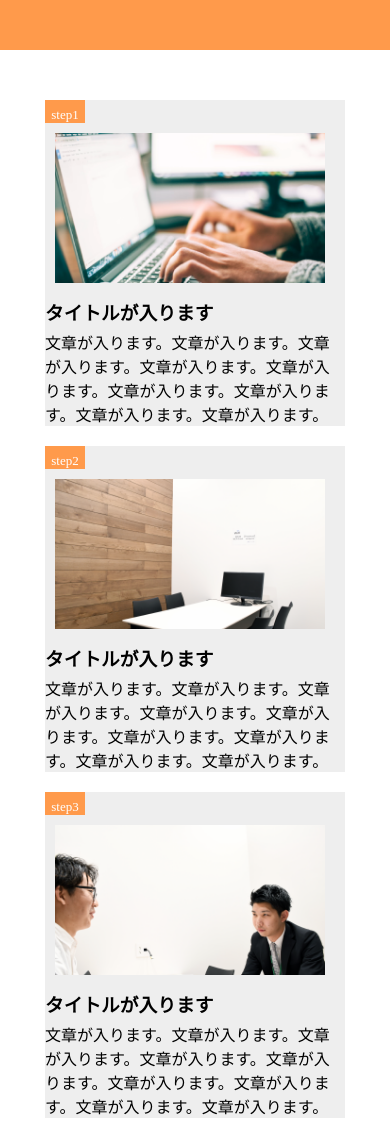
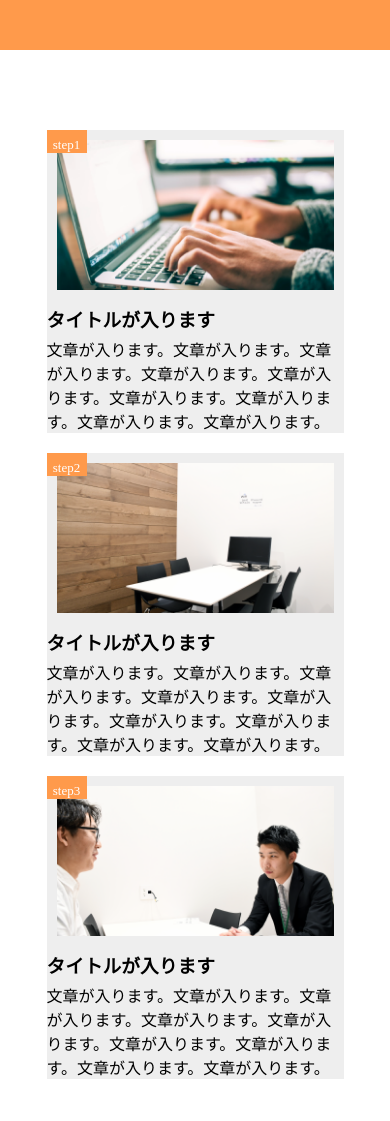
Before and after one commit to ochiryosuke/kadai1, a plain HTML site: page index.html in a window 390 px wide. Shown: the top 1121 px of the page. Drawn offline with Linux system fonts and the light colour scheme.

Commit message:
[Fixed] 余白修正と無駄なクラス指定の排除

```diff
--- a/index.html
+++ b/index.html
@@ -10,33 +10,27 @@
 
   <main>
     <div class="contents-box">
-      <div class="step-box">
         <div class="stepnum-box">
           <p class="step-text">step1</p>
         </div>
-      </div>
         <div class="step-image1"></div>
         <h3>タイトルが入ります</h3>
         <p>文章が入ります。文章が入ります。文章が入ります。文章が入ります。文章が入ります。文章が入ります。文章が入ります。文章が入ります。文章が入ります。</p>
     </div>
 
     <div class="contents-box">
-      <div class="step-box">
         <div class="stepnum-box">
           <p class="step-text">step2</p>
         </div>
-      </div>
         <div class="step-image2"></div>
         <h3>タイトルが入ります</h3>
         <p>文章が入ります。文章が入ります。文章が入ります。文章が入ります。文章が入ります。文章が入ります。文章が入ります。文章が入ります。文章が入ります。</p>
     </div>
 
     <div class="contents-box">
-      <div class="step-box">
         <div class="stepnum-box">
           <p class="step-text">step3</p>
         </div>
-      </div>
         <div class="step-image3"></div>
         <h3>タイトルが入ります</h3>
         <p>文章が入ります。文章が入ります。文章が入ります。文章が入ります。文章が入ります。文章が入ります。文章が入ります。文章が入ります。文章が入ります。</p>
--- a/style.css
+++ b/style.css
@@ -14,43 +14,50 @@ header{
 main{
   width: 960px;
   display: table;
-  border-spacing: 30px;/*display tableの余白*/
-  margin: 0 auto;
+  border-spacing: 30px 0;/*display tableの余白*/
+  margin: 50px auto;
 }
 
 .contents-box{
     width: 300px;
+    border-collapse: separate;
+    border-spacing: 30px 0;/*display tableの余白*/
     background-color: #EEEEEE;
     display: table-cell;
 }
 
 .contents-box h3{
-    margin: 15px 0 5px 0;
+    padding-bottom: 5px;
 }
 
 .stepnum-box{
-    width: 45px;
+    width: 40px;
     background-color: #FF9A4B;
+    position: fixed;
+    height: inherit; /*親要素のcontens-boxに合わせる*/
 }
 
 .step-image1{
-    margin: 10px 10px 0 10px;
     background-size: cover;
     background-image: url(img/flow01.png);
+    margin: 10px 10px 15px 10px;
+    background-position: bottom;
     height: 150px;
 }
 
 .step-image2{
-    margin: 10px 10px 0 10px;
     background-size: cover;
     background-image: url(img/flow02.png);
+    background-position: bottom;
+    margin: 10px 10px 15px 10px;
     height: 150px;
 }
 
 .step-image3{
-    margin: 10px 10px 0 10px;
     background-size: cover;
     background-image: url(img/flow03.png);
+    background-position: bottom;
+    margin: 10px 10px 15px 10px;
     height: 150px;
 }
 
@@ -71,18 +78,19 @@ footer{
     width: 100%;
     background-color: #FF9A4B;
     height: 50px;
-    margin: 0 0 50px 0;
+    margin: 0 auto 50px auto;
   }
 
   main{
-    width: 90%;
-    display: flex;
-    flex-flow: column;
+    width: 100%;
+    margin: 0 auto;
     border-spacing: 30px;/*display tableの余白*/
   }
 
   .contents-box{
-    width: 300px;
+    display: flex;
+    flex-flow: column;
+    width: 90%;
     background-color: #EEEEEE;
     margin: 0 auto 20px;
   }
@@ -90,33 +98,28 @@ footer{
   .stepnum-box{
     width: 40px;
     background-color: #FF9A4B;
-  }
-
-  .contents-box{
-    width: 300px;
-    background-color: #EEEEEE;
-    margin-bottom: 20px;
+    align-self: flex-start;
   }
 
   .step-image1{
-    width: 90%;
+    background-size: cover;
+    background-position: center;
     height: 150px;
   }
 
   .step-image2{
-    width: 90%;
     background-size: cover;
+    background-position: center;
     height: 150px;
   }
 
   .step-image3{
-    width: 90%;
     background-size: cover;
+    background-position: center;
     height: 150px;
   }
 
   .step-text{
-    display: block;
     width: 40px;
     word-break: break-all;
     text-align: center;
```
